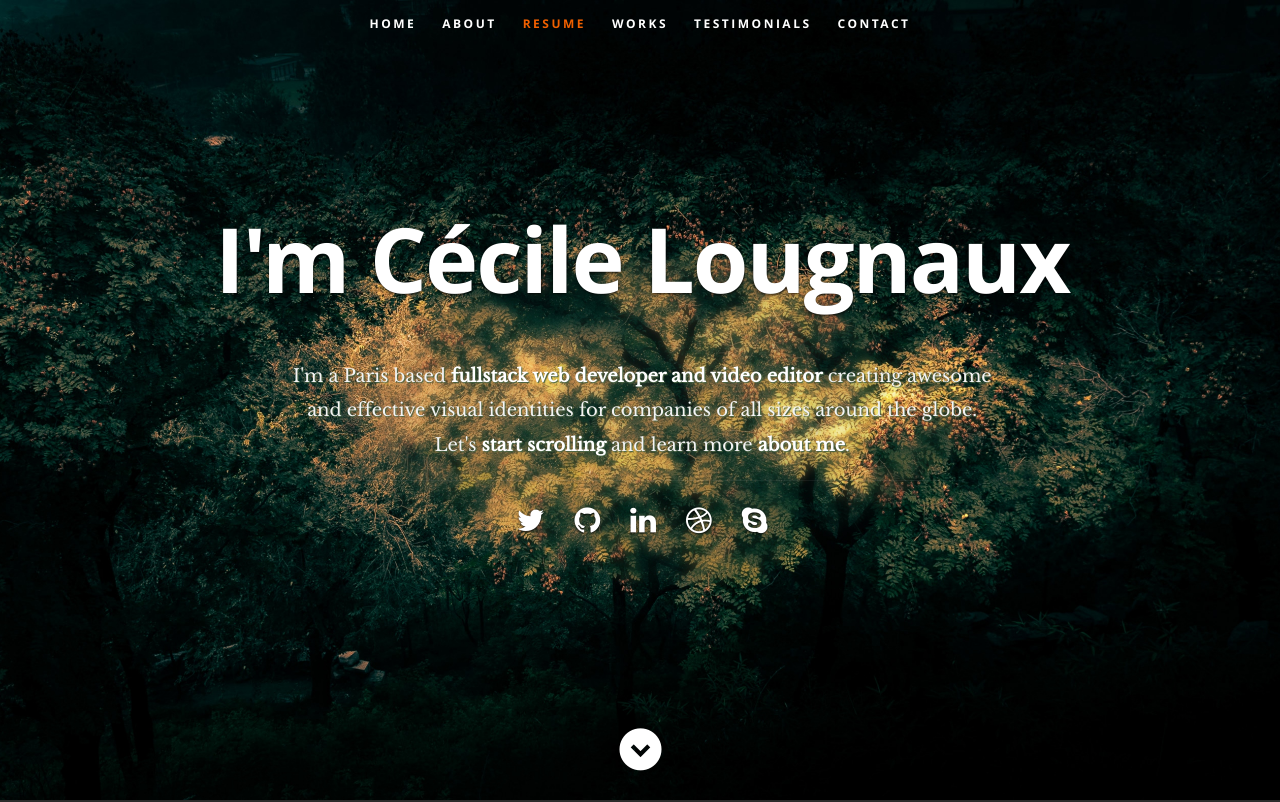
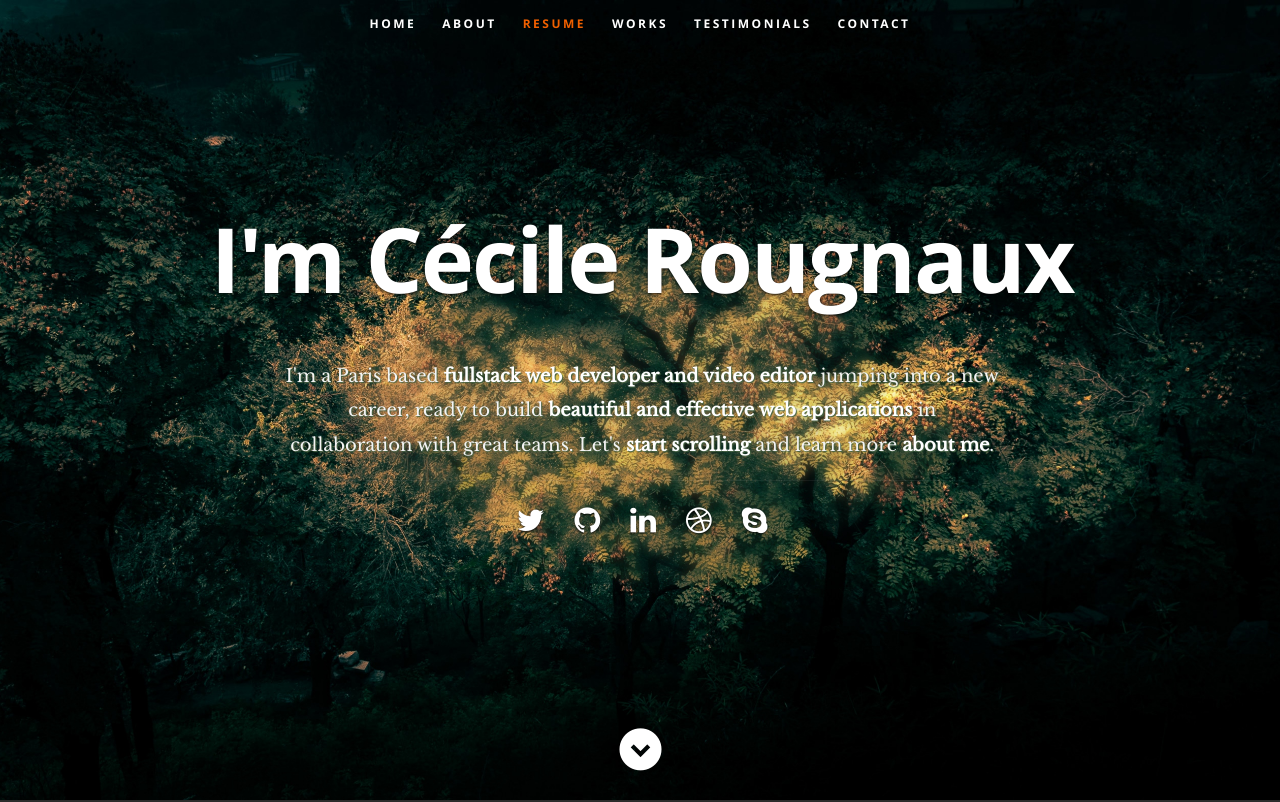
Before and after one commit to cecileRx/resume, a React (Create React App) app: page / in a window 1280 px wide. Shown: the top 802 px of the page. Built offline with nearby package versions, Linux system fonts and the light colour scheme.

Commit message:
first commit on resume

```diff
--- a/src/components/header/header.js
+++ b/src/components/header/header.js
@@ -19,10 +19,10 @@ export default class Header extends Component {
         </nav> {/* end #nav-wrap */}
         <div className="row banner">
           <div className="banner-text">
-            <h1 className="responsive-headline">I'm Cécile Lougnaux</h1>
+            <h1 className="responsive-headline">I'm Cécile Rougnaux</h1>
             <div className="sub-banner-text">
-              <h3>I'm a Paris based <span>fullstack web developer </span><span>and video editor</span> creating awesome and
-                effective visual identities for companies of all sizes around the globe. Let's <a className="smoothscroll" href="#about"> start scrolling </a>
+              <h3>I'm a Paris based <span>fullstack web developer </span><span>and video editor</span> jumping into a new career, ready to build <span>beautiful and effective web applications</span> in collaboration with great teams.
+                  Let's <a className="smoothscroll" href="#about"> start scrolling </a>
                   and learn more <a className="smoothscroll" href="#about">about me</a>.</h3>
               <hr />
             </div>
```
